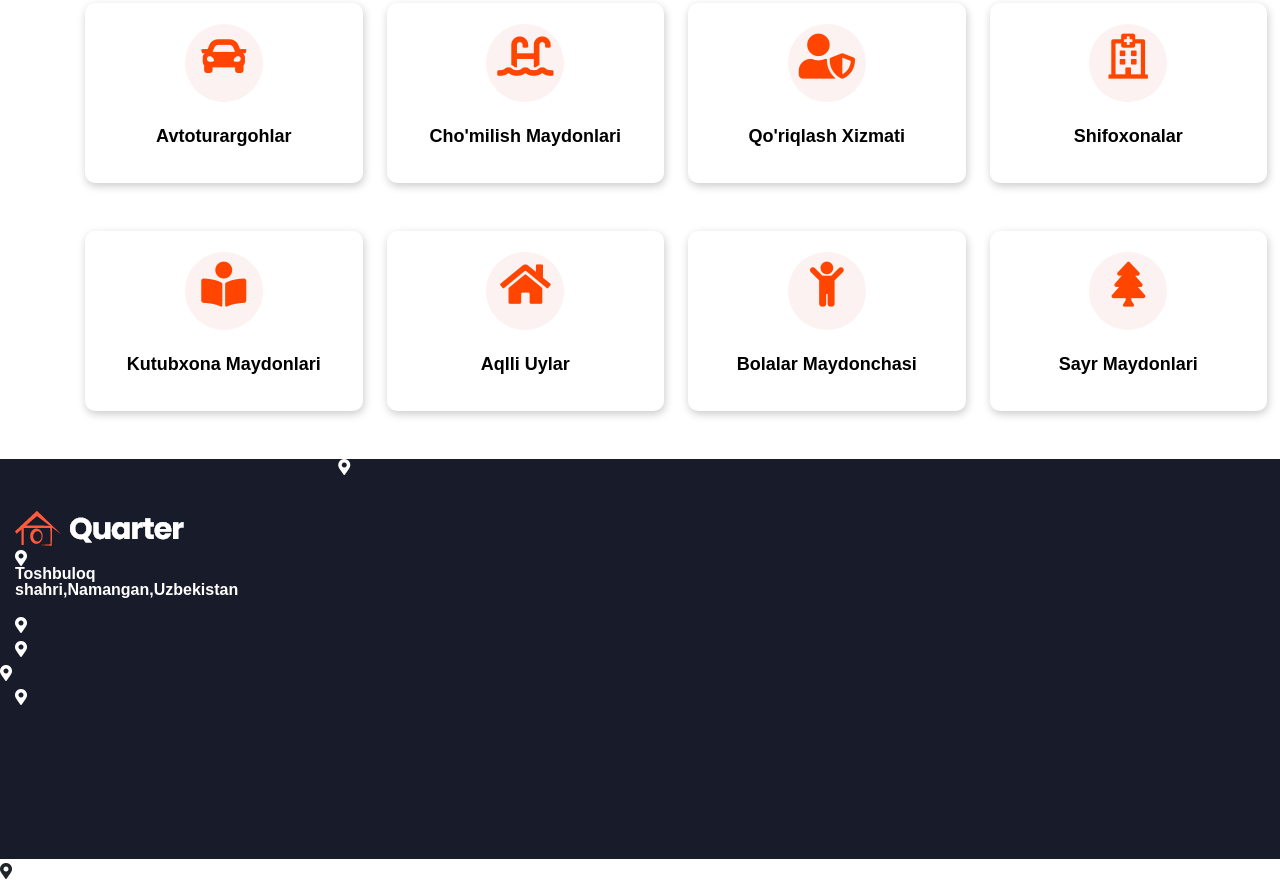
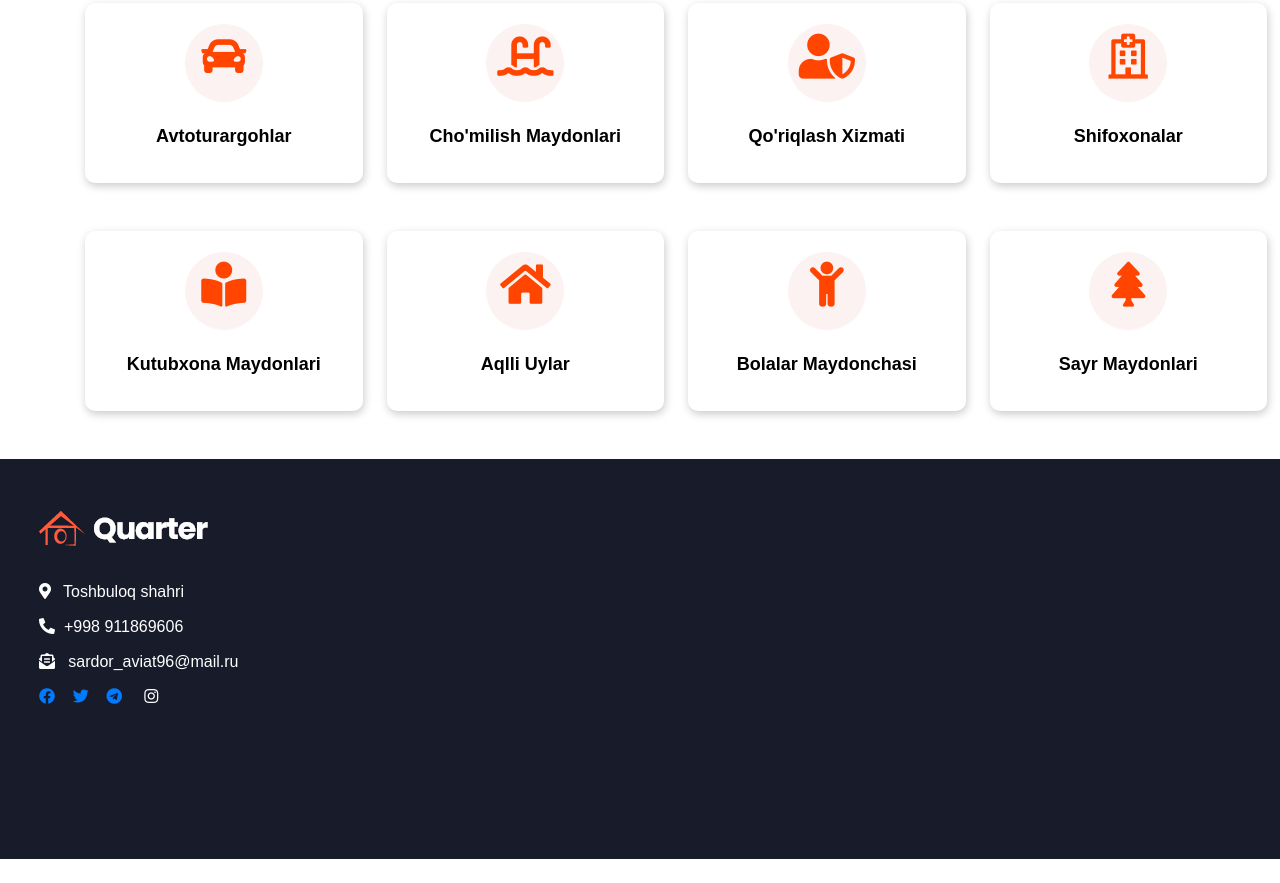
Before and after one commit to sardoraviat/Repository1, a plain HTML site: page index.html in a window 1280 px wide. Shown: the part 5517-6400 px from the top of the page. After the commit the page ends 6376 px from the top, so only its background shows below. Drawn offline with Linux system fonts and the light colour scheme.

```diff
--- a/css/main.css
+++ b/css/main.css
@@ -738,3 +738,10 @@
     background-color: #171B2A;
     color: white;
 }
+.footer ul{
+    width: 200px;
+    list-style: none;
+}
+.footer ul li{
+    line-height: 35px;
+}
--- a/index.html
+++ b/index.html
@@ -699,13 +699,17 @@
             <div class="mt-5">
                 <div class="col-3 col-sm-6 col-md-6 col-12">
                     <div class="footer_one">
-                        <div class="logo">
-                            <img src="images/logo-2.png" alt="">
-                        </div>
-                        <div>
-                            <i class="fas fa-map-marker-alt">
-                            <p> Toshbuloq shahri,Namangan,Uzbekistan</p>
-                        </div>
+                        <ul class="ml-4">
+                            <li class="logo"><img src="images/logo-2.png" alt=""></li>
+                            <li class="mt-4"><i class="fas fa-map-marker-alt">&nbsp;&nbsp;&nbsp;</i>Toshbuloq shahri</li>
+                            <li><i class="fas fa-phone-alt"></i>&nbsp;&nbsp;+998 911869606</li>
+                            <li><i class="fas fa-envelope-open-text"></i>&nbsp;&nbsp; sardor_aviat96@mail.ru</li>
+                            <li><a href="#"><i class="fab fa-facebook"></i></a>&nbsp;&nbsp;&nbsp;&nbsp;<a href="#"><i class="fab fa-twitter"></i></a>&nbsp;&nbsp;&nbsp;&nbsp;<a href="#"><i class="fab fa-telegram"></i></a>&nbsp;&nbsp;&nbsp;&nbsp;&nbsp;<i class="fab fa-instagram"></i></li>
+                        </ul>
+
+
+
+
                     </div>
                 </div>
                 <div class="col-2 col-sm-6 col-md-6 col-12"></div>
```
Also changed, not shown: images/iconmonstr-location-1.svg (added).
